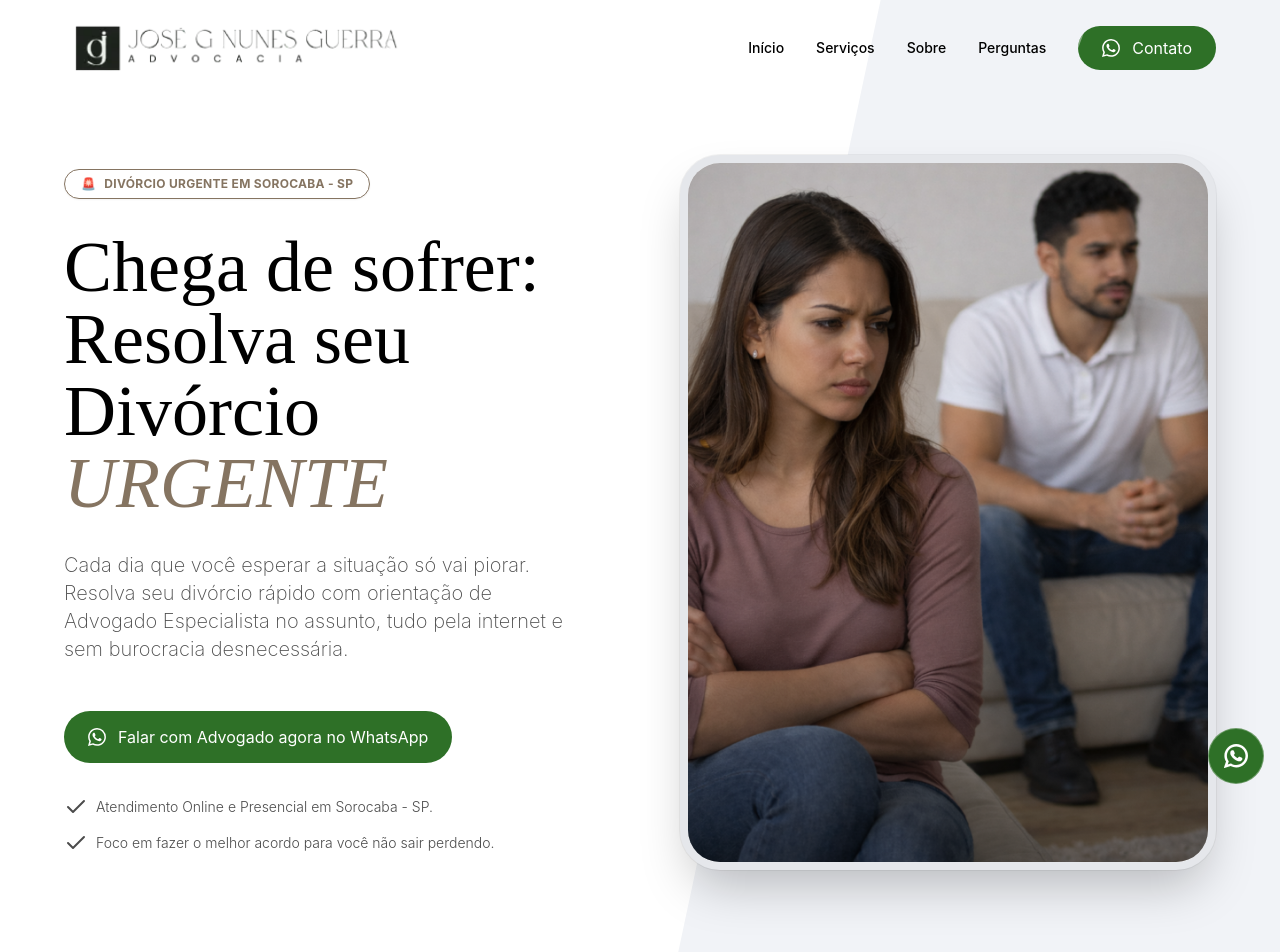
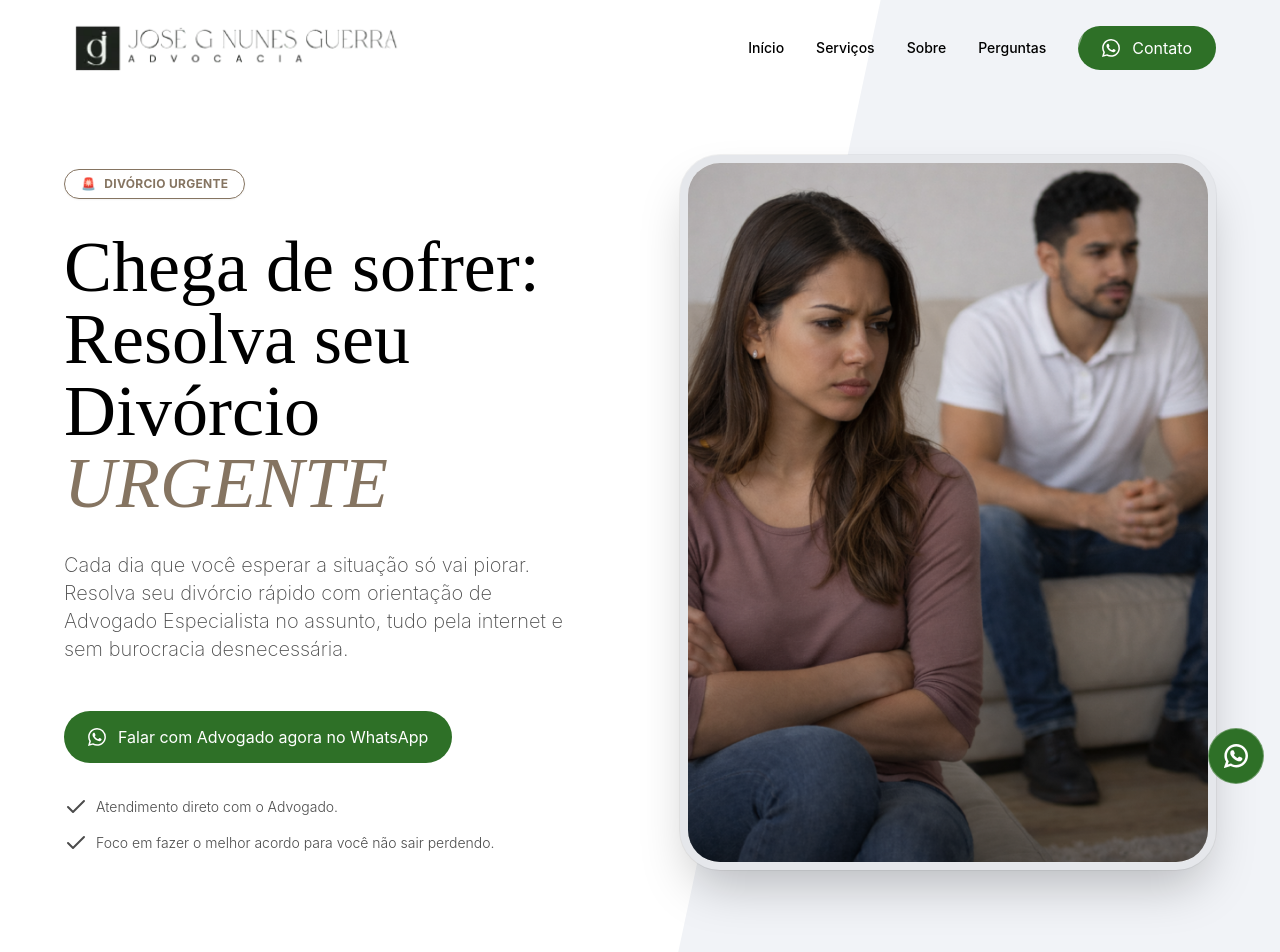
Before and after one commit to Paper-Street-Softwares/LPS-Jose-Guerra-Divorcio-Urgente, a React (Vite) app: page / in a window 1280 px wide. Shown: the top 952 px of the page. Built offline with nearby package versions, Linux system fonts and the light colour scheme.

Commit message:
feat: Atualiza copy

```diff
--- a/index.html
+++ b/index.html
@@ -23,9 +23,7 @@
     </style>
     <!-- fim do css inline -->
 
-    <title>
-      Divórcio Urgente em Sorocaba - SP | José G Nunes Guerra Advocacia
-    </title>
+    <title>Divórcio Urgente | José G Nunes Guerra Advocacia</title>
     <meta
       name="description"
       content="Atendimento jurídico especializado em divórcio urgente online. Orientação clara e segura para conduzir a separação com rapidez, segurança jurídica e acompanhamento profissional em todas as etapas."
--- a/src/content/content.jsx
+++ b/src/content/content.jsx
@@ -122,7 +122,7 @@ const content = {
       ctaButtonTextResponsive: "Contato",
     },
     hero: {
-      miniTag: "DIVÓRCIO URGENTE EM SOROCABA - SP",
+      miniTag: "DIVÓRCIO URGENTE ",
       FirstPart: <span>Chega de sofrer: Resolva seu Divórcio </span>,
       Destaque: (
         <span className="relative italic font-light destaque">URGENTE</span>
@@ -146,7 +146,7 @@ const content = {
       obsHero: {
         icon: <LucideIdCard />,
         iconTwo: <LucideIdCard />,
-        text: "Atendimento Online e Presencial em Sorocaba - SP. ",
+        text: "Atendimento direto com o Advogado. ",
         textTwo: "Foco em fazer o melhor acordo para você não sair perdendo.",
       },
       secondaryCta: "Contato",
```
